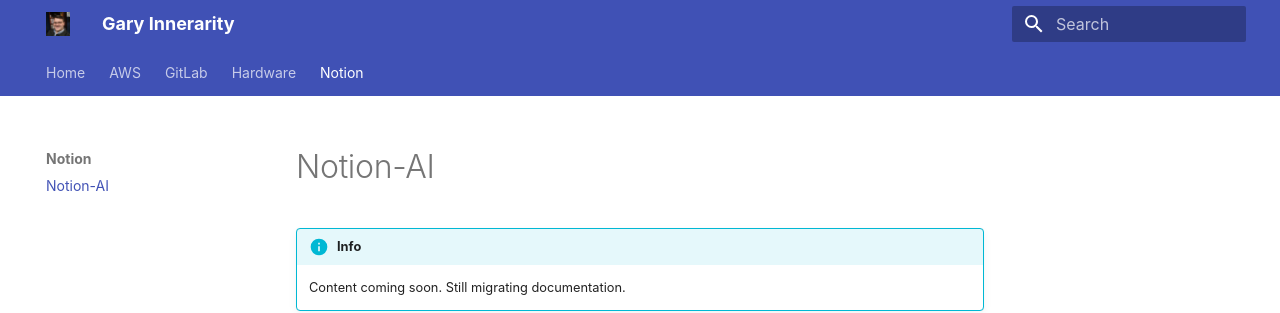
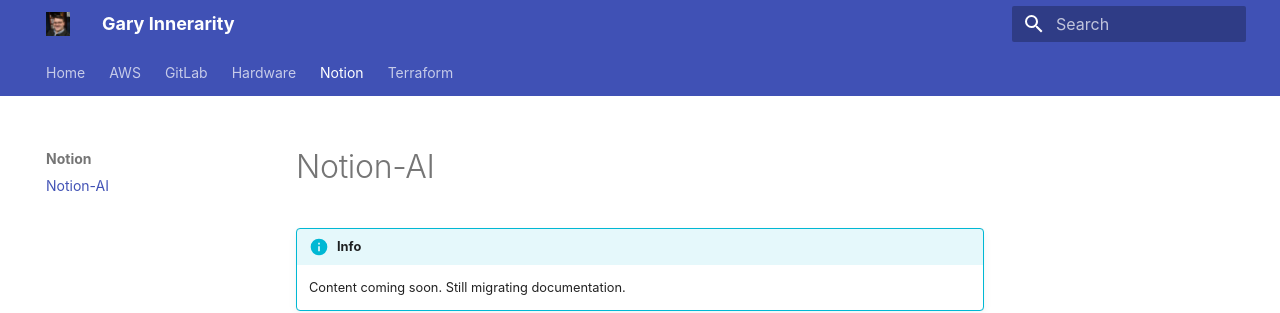
Before and after one commit to ospf2fullstack/garyinnerarity.com, an MkDocs documentation site: the page built from docs/notion/notion-ai.md, in a window 1280 px wide. Shown: the top 313 px of the page. Built offline with MkDocs 1.6.1 and Material for MkDocs 9.7.7, drawn with Linux system fonts in a browser that asks for light colours.

Commit message:
terraform added

```diff
--- a/mkdocs.yml
+++ b/mkdocs.yml
@@ -44,6 +44,8 @@
     - "hardware/sparkfun/micromod.md"
   - Notion:
     - "notion/notion-ai.md"
+  - Terraform:
+    - "terraform/main(tf).md"
 
 
 # Extensions
```
